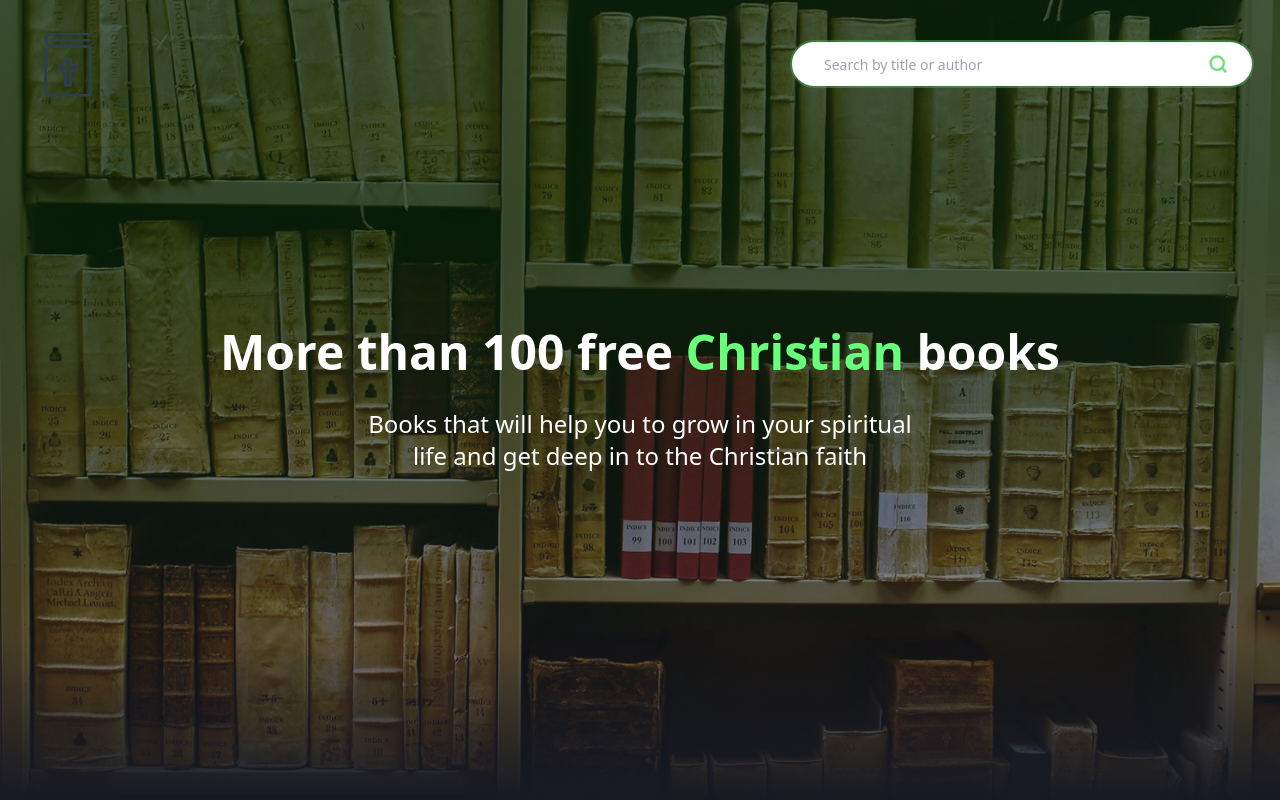
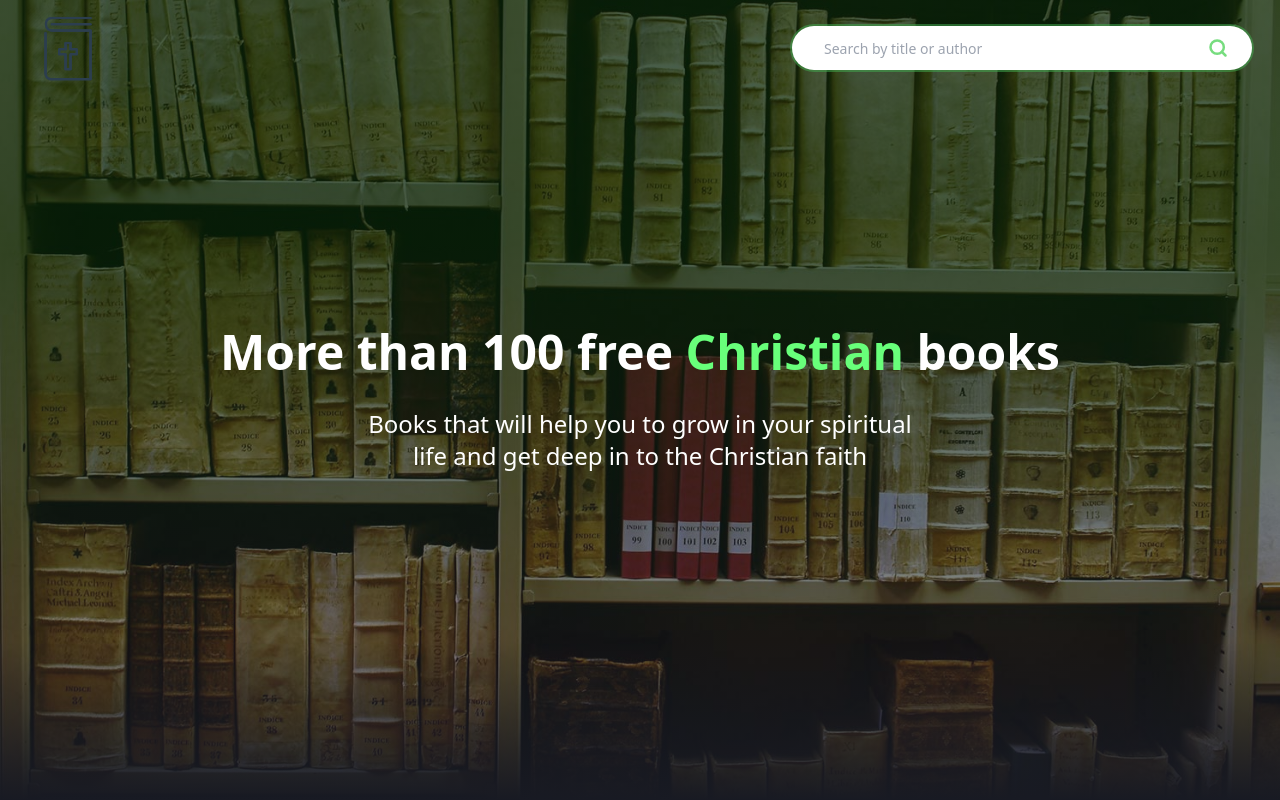
Before and after one commit to NatiG100/book-sharing-app-front, a Next.js app: page / in a window 1280 px wide. Shown: the top 800 px of the page. Built offline with nearby package versions, Linux system fonts and the light colour scheme.

Commit message:
fix some uis

```diff
--- a/app/globals.css
+++ b/app/globals.css
@@ -12,3 +12,21 @@ body{
 input:focus, textarea:focus, select:focus{
   outline: none;
 }
+::-webkit-scrollbar {
+  width: 10px;
+}
+
+/* Track */
+::-webkit-scrollbar-track {
+  background: #12151c;
+}
+
+/* Handle */
+::-webkit-scrollbar-thumb {
+  background: #fff5;border-radius:40px;
+}
+
+/* Handle on hover */
+::-webkit-scrollbar-thumb:hover {
+  background: #555;
+}
--- a/components/AppBar.tsx
+++ b/components/AppBar.tsx
@@ -16,7 +16,7 @@ const handleChange = (event:React.ChangeEvent<HTMLInputElement>)=>{
         <div className="w-full absolute top-0 left-0 right-0">
             <div className="
                 w-full max-w-[1480px] ml-auto mr-auto gap-6
-                flex p-6 px-7 items-center justify-between flex-col md:flex-row z-50
+                flex p-2 px-7 items-center justify-between flex-col md:flex-row z-50
             ">
                 <Image
                     src="/logo.png"
```
